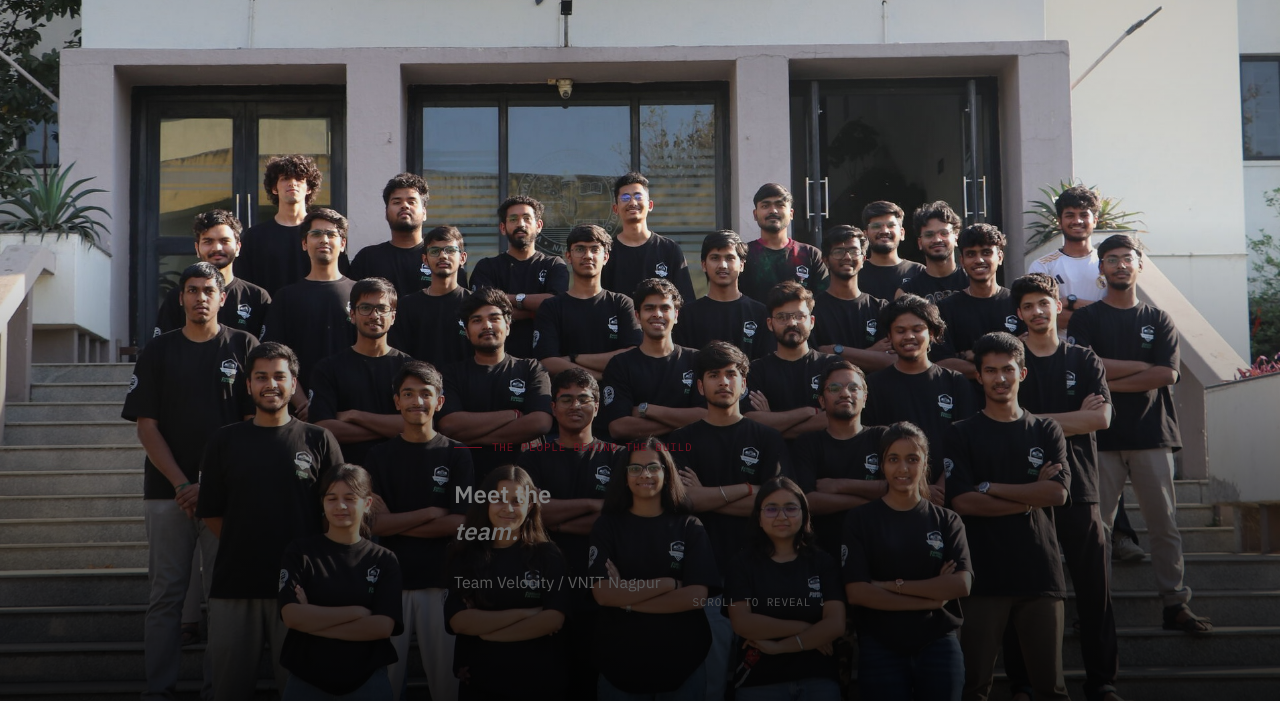
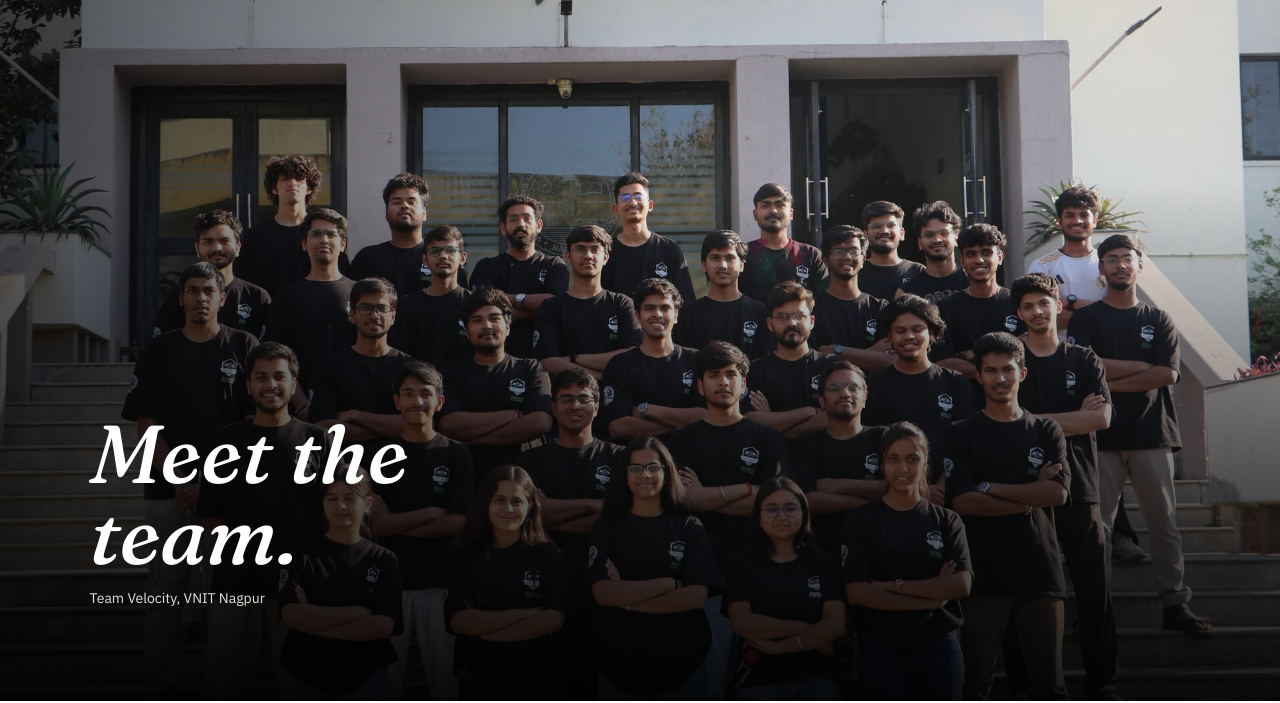
Before and after one commit to varadchavan-44/team-velocity, a website: page team.html in a window 1280 px wide. Shown: the part 99-802 px from the top of the page. Drawn offline with Linux system fonts and the light colour scheme; no server answers.

Commit message:
Increase partner intro font size, rebuild team hero without eyebrow, remove duplicate JS-injected hero

```diff
--- a/partner.css
+++ b/partner.css
@@ -8,7 +8,7 @@
 .sponsor-logo{width:190px;height:74px;display:flex;align-items:center;justify-content:center}
 .sponsor-logo img{max-width:100%;max-height:100%;object-fit:contain}
 @keyframes sponsorRollPartner{from{transform:translateX(0)}to{transform:translateX(-50%)}}
-.partner-intro{display:grid;grid-template-columns:minmax(0,1.4fr) minmax(260px,.7fr);gap:48px 92px;align-items:start;background:var(--paper)}.partner-intro .eyebrow{grid-row:1/3}.partner-intro .lead{max-width:760px}.partner-intro .small{margin:0;max-width:360px;padding-top:7px;border-top:1px solid var(--line)}
+.partner-intro{display:grid;grid-template-columns:minmax(0,1.4fr) minmax(260px,.7fr);gap:48px 92px;align-items:start;background:var(--paper)}.partner-intro .eyebrow{grid-row:1/3}.partner-intro .lead{max-width:760px}.partner-intro .small{margin:0;max-width:360px;padding-top:7px;border-top:1px solid var(--line);font-size:16px}
 .partner-flow{background:#0a0a0a;color:#f5f5ef}.flow-head{display:grid;grid-template-columns:1fr 1fr;gap:72px;align-items:end;margin:0 auto 58px;max-width:1280px}.flow-head h2{font-size:clamp(52px,6.5vw,92px);line-height:.85;margin:14px 0 0}.flow-head>p{margin:0;max-width:430px;color:#bbbcb5;font-size:17px}.flow-list{max-width:1280px;margin:auto;border-top:1px solid rgba(255,255,255,.24)}.flow-item{display:grid;grid-template-columns:85px 1fr;gap:22px;padding:28px 0;border-bottom:1px solid rgba(255,255,255,.24)}.flow-item>span{color:var(--red)}.flow-item h3{margin:0 0 8px;font:700 clamp(26px,3vw,42px)/.95 'Big Shoulders Display',Impact,sans-serif;letter-spacing:.015em;text-transform:uppercase}.flow-item p{margin:0;max-width:550px;color:#bdbdb5}
 .partner-csr{background:#f0f0eb}.csr-intro{display:grid;grid-template-columns:1fr 1fr;gap:72px;align-items:end;max-width:1280px;margin:0 auto 45px}.csr-intro h2{font-size:clamp(50px,6.5vw,90px);line-height:.85;margin:14px 0 0}.csr-intro p{margin:0;max-width:400px;color:var(--grey);font-size:17px}.csr-list{display:grid;grid-template-columns:repeat(3,1fr);max-width:1280px;margin:auto;border-left:1px solid var(--line)}.csr-item{padding:25px;border-right:1px solid var(--line);border-top:1px solid var(--line);border-bottom:1px solid var(--line)}.csr-item>span{color:var(--red)}.csr-item h3{margin:34px 0 10px;font:700 31px/.92 'Big Shoulders Display',Impact,sans-serif;letter-spacing:.015em;text-transform:uppercase}.csr-item p{margin:0;color:var(--grey);font-size:14px}
 .past-sponsors{background:#0a0a0a;color:#fff}.past-sponsors h2{font-size:clamp(50px,6.5vw,90px);line-height:.85;margin:14px 0 38px}.past-sponsor-grid{display:grid;grid-template-columns:repeat(4,1fr);border-left:1px solid rgba(255,255,255,.22)}.past-sponsor{display:flex;align-items:center;min-height:78px;padding:16px;border-right:1px solid rgba(255,255,255,.22);border-top:1px solid rgba(255,255,255,.22);color:#c8c8c0;font:500 12px/1.4 'IBM Plex Mono',monospace;letter-spacing:.04em;text-transform:uppercase}.past-sponsor:nth-last-child(-n+2){border-bottom:1px solid rgba(255,255,255,.22)}
--- a/site.js
+++ b/site.js
@@ -41,15 +41,8 @@ document.querySelectorAll('.brand img').forEach(logo=>{
 const observer=new IntersectionObserver(entries=>entries.forEach(entry=>{if(entry.isIntersecting)entry.target.classList.add('visible')}),{threshold:.1,rootMargin:'0px 0px 20% 0px'});
 document.querySelectorAll('.reveal').forEach(el=>observer.observe(el));
 if(document.title.startsWith('The Team')){
-  const main=document.querySelector('main');
-  const oldHero=document.querySelector('.inner-hero');
-  const cover=document.createElement('section');
-  cover.className='team-cover';
-  cover.innerHTML='<div class="team-cover-overlay"></div><div class="team-cover-copy"><div class="eyebrow mono">The people behind the build</div><h1 class="team-cover-title">Meet the<br><em>team.</em></h1><p>Team Velocity / VNIT Nagpur</p></div><span class="team-cover-scroll mono">Scroll to reveal ↓</span>';
-  main.insertBefore(cover,main.firstChild);
-  oldHero?.remove();
-  document.querySelector('.team-section')?.setAttribute('id','team');
-  window.addEventListener('scroll',()=>{const p=Math.min(window.scrollY/(window.innerHeight*.65),1);cover.style.opacity=String(1-p*.72);cover.style.transform=`scale(${1-p*.04})`},{passive:true});
+  const cover=document.querySelector('.team-cover');
+  if(cover) window.addEventListener('scroll',()=>{const p=Math.min(window.scrollY/(window.innerHeight*.65),1);cover.style.opacity=String(1-p*.72);cover.style.transform=`scale(${1-p*.04})`},{passive:true});
 }
 const councilYear=document.querySelector('#council-year');
 if(councilYear) councilYear.addEventListener('change',()=>document.querySelectorAll('[data-council]').forEach(panel=>panel.hidden=panel.dataset.council!==councilYear.value));
--- a/team-photo.css
+++ b/team-photo.css
@@ -1 +1 @@
-.team-cover{height:100svh;min-height:640px;position:relative;display:flex;align-items:flex-end;justify-content:center;padding:48px clamp(20px,7vw,96px) 90px;color:#fff;overflow:hidden;background:url('assets/team-velocity-group.jpg') center top/cover no-repeat;transform-origin:center top;will-change:opacity,transform}.team-cover-overlay{position:absolute;inset:0;background:linear-gradient(180deg,rgba(0,0,0,.25),rgba(0,0,0,.05) 40%,rgba(0,0,0,.85) 100%)}
+.team-cover{height:100svh;min-height:640px;position:relative;display:flex;align-items:flex-end;justify-content:flex-start;padding:48px clamp(20px,7vw,96px) 90px;color:#fff;overflow:hidden;background:url('assets/team-velocity-group.jpg') center top/cover no-repeat;transform-origin:center top;will-change:opacity,transform}.team-cover-overlay{position:absolute;inset:0;background:linear-gradient(180deg,rgba(0,0,0,.15),rgba(0,0,0,.05) 35%,rgba(0,0,0,.92) 100%),linear-gradient(90deg,rgba(0,0,0,.6),transparent 50%)}.team-cover-copy{position:relative;z-index:1;max-width:460px}.team-cover-title{font-family:'Fraunces',serif;font-style:italic;font-weight:500;text-transform:none;letter-spacing:0;font-size:clamp(42px,6.5vw,82px);line-height:.98;margin:0 0 12px;color:#fff}.team-cover-copy .small{margin:0;color:#e1e1da}@media(max-width:760px){.team-cover{padding-bottom:56px}.team-cover-title{font-size:clamp(36px,9vw,52px)}}
--- a/team.html
+++ b/team.html
@@ -1,4 +1,5 @@
 <!doctype html><html lang="en"><head><meta charset="utf-8"><meta name="viewport" content="width=device-width,initial-scale=1"><meta name="theme-color" content="#0A0A0A"><link rel="icon" href="assets/favicon.ico"><link rel="preconnect" href="https://fonts.googleapis.com"><link rel="preconnect" href="https://fonts.gstatic.com" crossorigin><link href="https://fonts.googleapis.com/css2?family=Big+Shoulders+Display:wght@700;900&family=IBM+Plex+Mono:wght@400;500&family=IBM+Plex+Sans:wght@400;500;600&family=Fraunces:ital,wght@1,500;1,600&display=swap" rel="stylesheet"><link rel="stylesheet" href="site.css"><link rel="stylesheet" href="team.css"><link rel="stylesheet" href="team-photo.css"><link rel="stylesheet" href="team-council.css"><title>The Team - Team Velocity</title></head><body><div class="page"><nav><div class="nav-left"><a class="brand" href="index.html"><img src="assets/team-velocity-logo-cropped.png?v=3" alt="Team Velocity"></a><div class="links mono"><a href="index.html">Home</a><a href="car.html">The Car</a><a class="active" href="team.html">The Team</a><a href="partner.html">Partners</a></div></div><a class="nav-cta" href="partner.html">Partner with us ↗</a><button class="menu" aria-label="Open menu">☰</button></nav><main>
+<header class="team-cover"><div class="team-cover-overlay"></div><div class="team-cover-copy"><h1 class="team-cover-title">Meet the team.</h1><p class="small">Team Velocity, VNIT Nagpur</p></div></header>
 <section class="team-section"><div class="shell"><div class="team-head reveal"><div><div class="eyebrow mono">Current council</div><h2 class="display">Meet the team.</h2></div></div><div class="team-grid" id="team-grid-council"><p class="team-empty mono">Loading team…</p></div></div></section>
 <section class="advisory-section"><div class="shell"><div class="team-head reveal"><div><div class="eyebrow mono">Advisory</div><h2 class="display">Council 2025–26.</h2></div></div><div class="team-grid advisory-grid" id="team-grid-advisory"><p class="team-empty mono">Loading team…</p></div></div></section>
 <section class="past-councils" id="past-councils"><div class="shell"><div class="past-head"><div><div class="eyebrow mono">Team Velocity archive</div><h2 class="display">Past councils.</h2></div><label class="council-select-label mono" for="council-year">Choose a year<select id="council-year"><option value="2024-25">2024–25</option><option value="2023">2023</option><option value="2021-22">2021–22</option></select></label></div>
```
